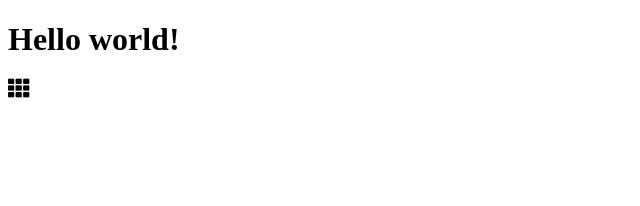
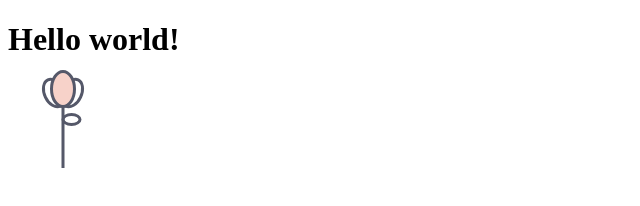
Before and after one commit to lunarias/Garden-of-facts, a website: page app/index.html in a window 1280 px wide. Shown: the whole page, without its empty margins (0-640 px from the left). Drawn offline with Linux system fonts and the light colour scheme.

Commit message:
import sass styling and watch changed to sass files with gulp serve

```diff
--- a/app/index.html
+++ b/app/index.html
@@ -8,6 +8,7 @@
 
              <!-- Fonts -->
             <link rel="stylesheet" href="https://fonts.googleapis.com/css?family=Roboto">
+            <link rel="stylesheet" href="style/cssDist/combined.css">
 
             <!-- Add icon library -->
             <link rel="stylesheet" href="https://cdnjs.cloudflare.com/ajax/libs/font-awesome/5.15.3/js/all.min.js" crossorigin="anonymous">
@@ -20,18 +21,22 @@
       <body>
             <h1>Hello world!</h1>
             <!-- Example icon -->
-            <div>
+<!--            <div>
                   <i class="fas fa-th fa-lg"></i>
+            </div>
+-->
+            <div class="flower -flower1">
+                <div class="plant"></div>
             </div>
 
 
-            <div id = "flower-1"></div>
+<!--            <div id = "flower-1"></div>
                   <div class="flower-wrapper">
 
                   </div>
             <div id = "flower-2"></div>
             <div id = "flower-3"></div>
-            <div id = "flower-4"></div>
+            <div id = "flower-4"></div>-->
 
             <script src="index.js"></script>
       </body>
--- /dev/null
+++ b/app/style/cssDist/combined.css
@@ -0,0 +1,55 @@
+.flower {
+  width: 20px;
+  height: 32px;
+  border: 3px solid #555869;
+  border-radius: 50%;
+  position: absolute; }
+  .flower:after, .flower:before {
+    content: '';
+    position: absolute;
+    width: 16px;
+    height: 26px;
+    border: 3px solid #555869;
+    border-radius: 50%;
+    z-index: -1; }
+  .flower:after {
+    left: -10px;
+    bottom: -4px;
+    transform: rotate(-25deg);
+    animation: flower-left 1s infinite linear; }
+  .flower:before {
+    right: -10px;
+    bottom: -4px;
+    transform: rotate(25deg);
+    animation: flower-right 1s infinite linear; }
+  .flower.-flower1 {
+    background-color: #F7D2C9;
+    left: 50px;
+    top: 70px; }
+  .flower.-flower2 {
+    background-color: #87BDC1;
+    top: 80px;
+    left: 100px; }
+  .flower.-flower3 {
+    background-color: #D8778A;
+    top: 55px;
+    left: 150px; }
+
+.plant {
+  width: 3px;
+  height: 75px;
+  background-color: #555869;
+  position: absolute;
+  top: 20px;
+  left: 50%;
+  transform: translateX(-50%);
+  z-index: -1; }
+  .plant:after {
+    content: '';
+    position: absolute;
+    width: 14px;
+    height: 7px;
+    border: 3px solid #555869;
+    border-radius: 50%;
+    top: 20px;
+    animation: plant 2s infinite linear; }
--- a/app/style/flower.scss
+++ b/app/style/flower.scss
@@ -12,3 +12,76 @@
 .seed{}
 
 .stem{}
+
+.flower {
+    width: 20px;
+    height: 32px;
+    border: 3px solid #555869;
+    border-radius: 50%;
+    position: absolute;
+
+    &:after,
+    &:before {
+        content: '';
+        position: absolute;
+        width: 16px;
+        height: 26px;
+        border: 3px solid #555869;
+        border-radius: 50%;
+        z-index: -1;
+    }
+
+    &:after {
+        left: -10px;
+        bottom: -4px;
+        transform: rotate(-25deg);
+        animation: flower-left 1s infinite linear;
+    }
+
+    &:before {
+        right: -10px;
+        bottom: -4px;
+        transform: rotate(25deg);
+        animation: flower-right 1s infinite linear;
+    }
+
+    &.-flower1 {
+        background-color: #F7D2C9;
+        left: 50px;
+        top: 70px;
+    }
+
+    &.-flower2 {
+        background-color: #87BDC1;
+        top: 80px;
+        left: 100px;
+    }
+
+    &.-flower3 {
+        background-color: #D8778A;
+        top: 55px;
+        left: 150px;
+    }
+}
+
+.plant {
+    width: 3px;
+    height: 75px;
+    background-color: #555869;
+    position: absolute;
+    top: 20px;
+    left: 50%;
+    transform: translateX(-50%);
+    z-index: -1;
+
+    &:after {
+        content: '';
+        position: absolute;
+        width: 14px;
+        height: 7px;
+        border: 3px solid #555869;
+        border-radius: 50%;
+        top: 20px;
+        animation: plant 2s infinite linear;
+    }
+}
```
Also changed, not shown: gulpfile.js (+23 -3 lines), package.json (+6 -2 lines), 1 other file.
